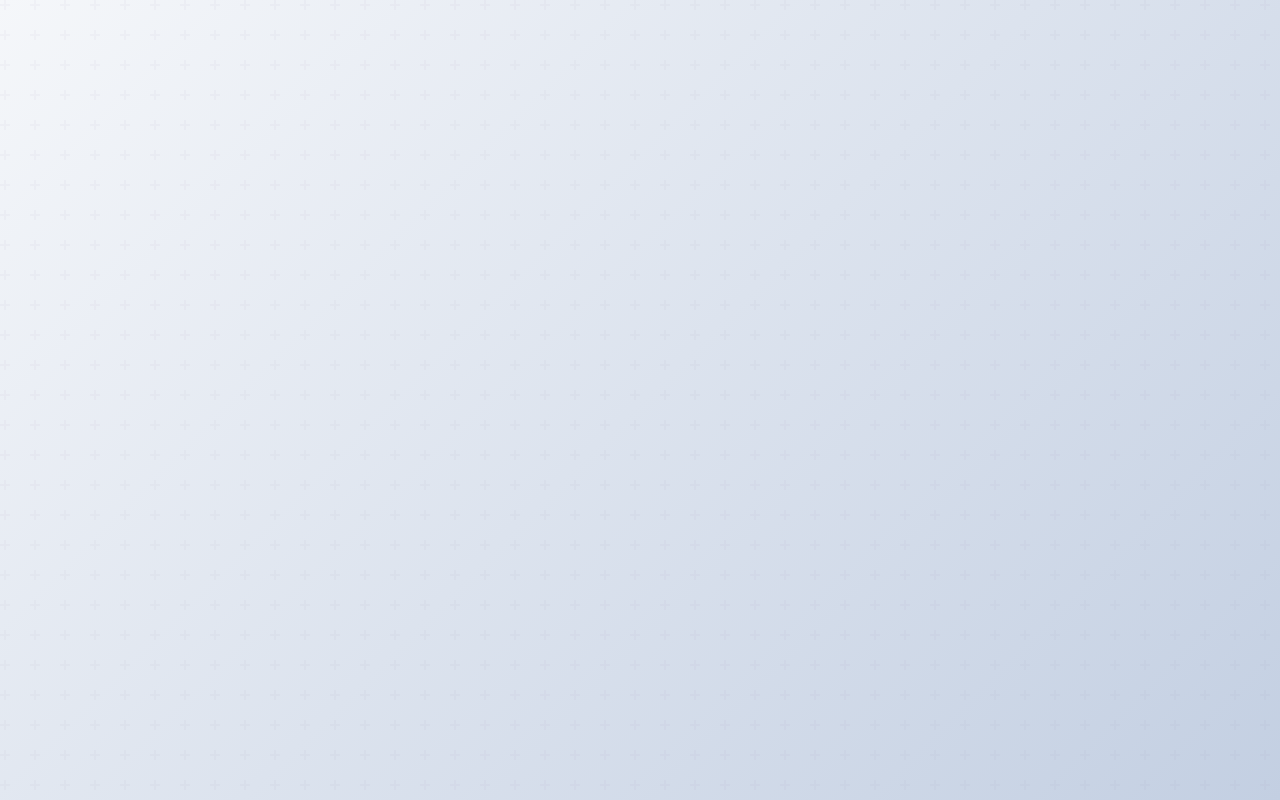
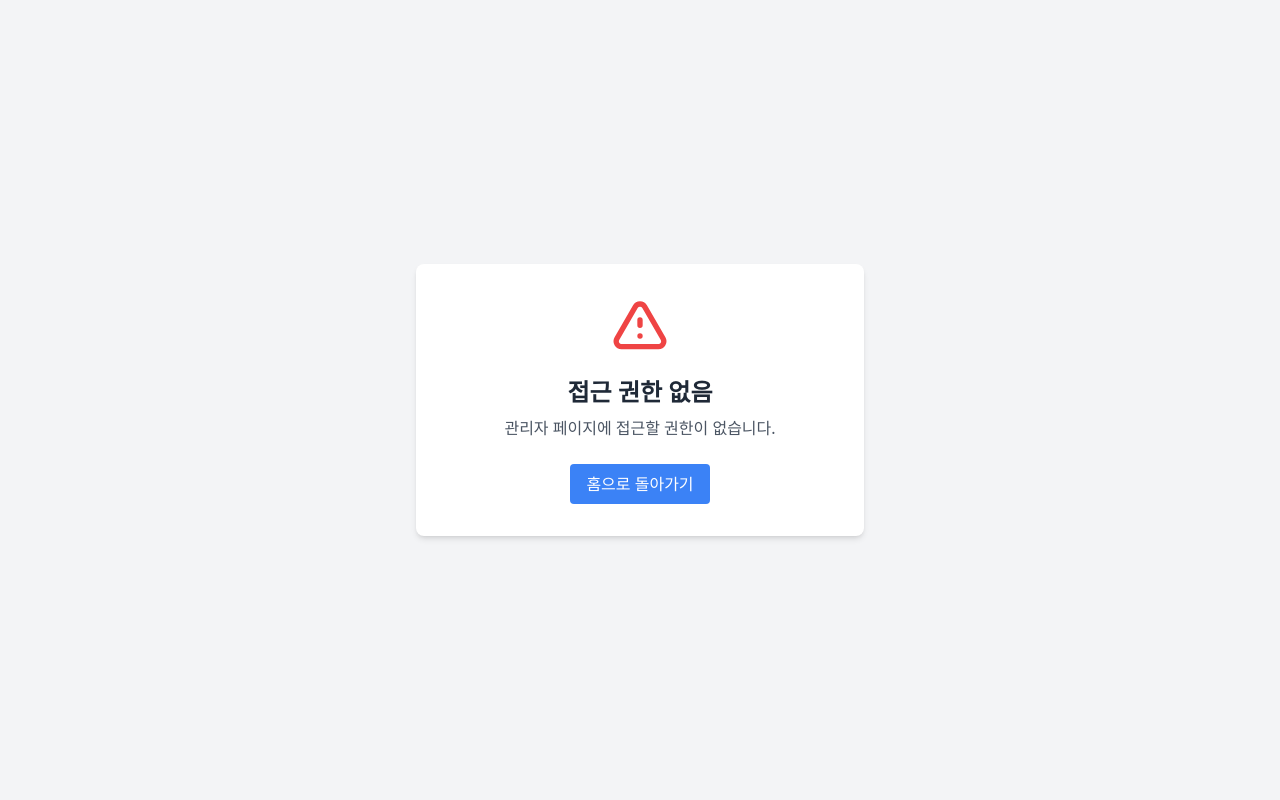
Before and after one commit to jhon3242/techlog-FE, a React (Vite) app: page /admin/recommend in a window 1280 px wide. Before the commit this address had no page. Built offline with nearby package versions, Linux system fonts and the light colour scheme; no server answers.

Commit message:
feat: 어드민 페이지 권한 확인 추가

```diff
--- /dev/null
+++ b/src/AdminAuth.tsx
@@ -0,0 +1,69 @@
+import React, { useEffect, useState } from 'react';
+import { Outlet } from 'react-router-dom';
+import { fetchWithAdminHeader } from './utils/fetchWithAdminHeader';
+
+const AdminAuth: React.FC = () => {
+  const [isAuthorized, setIsAuthorized] = useState<boolean | null>(null);
+  const [isLoading, setIsLoading] = useState(true);
+
+  useEffect(() => {
+    const checkAdminAccess = async () => {
+      try {
+        const response = await fetchWithAdminHeader('/api/admin');
+        if (response.status === 200) {
+          setIsAuthorized(true);
+        } else {
+          setIsAuthorized(false);
+        }
+      } catch (error) {
+        console.error('Admin authentication error:', error);
+        setIsAuthorized(false);
+      } finally {
+        setIsLoading(false);
+      }
+    };
+
+    checkAdminAccess();
+  }, []);
+
+  if (isLoading) {
+    return (
+      <div className="flex items-center justify-center h-screen">
+        <div className="text-center">
+          <div className="spinner-border animate-spin inline-block w-8 h-8 border-4 rounded-full" role="status">
+            <span className="visually-hidden">Loading...</span>
+          </div>
+          <p className="mt-2">인증 확인 중...</p>
+        </div>
+      </div>
+    );
+  }
+
+  if (!isAuthorized) {
+    return (
+      <div className="flex items-center justify-center h-screen bg-gray-100">
+        <div className="bg-white p-8 rounded-lg shadow-md max-w-md w-full">
+          <div className="text-center">
+            <svg xmlns="http://www.w3.org/2000/svg" className="h-16 w-16 text-red-500 mx-auto" fill="none" viewBox="0 0 24 24" stroke="currentColor">
+              <path strokeLinecap="round" strokeLinejoin="round" strokeWidth={2} d="M12 9v2m0 4h.01m-6.938 4h13.856c1.54 0 2.502-1.667 1.732-3L13.732 4c-.77-1.333-2.694-1.333-3.464 0L3.34 16c-.77 1.333.192 3 1.732 3z" />
+            </svg>
+            <h2 className="text-2xl font-bold text-gray-800 mt-4">접근 권한 없음</h2>
+            <p className="text-gray-600 mt-2">
+              관리자 페이지에 접근할 권한이 없습니다.
+            </p>
+            <button
+              onClick={() => window.location.href = '/'}
+              className="mt-6 bg-blue-500 hover:bg-blue-600 text-white font-medium py-2 px-4 rounded transition-colors duration-300"
+            >
+              홈으로 돌아가기
+            </button>
+          </div>
+        </div>
+      </div>
+    );
+  }
+
+  return <Outlet />;
+};
+
+export default AdminAuth;
--- a/src/App.tsx
+++ b/src/App.tsx
@@ -1,13 +1,20 @@
 import { BrowserRouter, Routes, Route } from 'react-router-dom';
 import AdminBlogManager from './AdminBlogManager';
+import AdminRecommendManager from './AdminRecommendManager';
 import ArchivePage from './ArchivePage';
+import AdminAuth from './AdminAuth';
 
 function App() {
   return (
     <BrowserRouter>
       <Routes>
         <Route path="/" element={<ArchivePage />} />
-        <Route path="/admin" element={<AdminBlogManager />} />
+
+        {/* Admin routes protected by AdminAuth */}
+        <Route element={<AdminAuth />}>
+          <Route path="/admin" element={<AdminBlogManager />} />
+          <Route path="/admin/recommend" element={<AdminRecommendManager />} />
+        </Route>
       </Routes>
     </BrowserRouter>
   );
```
